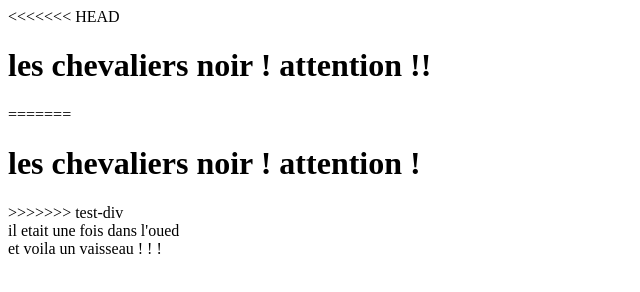
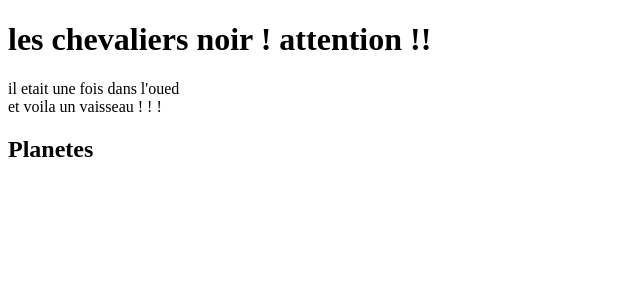
Before and after one commit to jauguet31190/formation-git-mastering-discover-github, a plain HTML site: page index.html in a window 1280 px wide. Shown: the whole page, without its empty margins (0-640 px from the left). Drawn offline with Linux system fonts and the light colour scheme.

Commit message:
feat:head 2 added

```diff
--- a/index.html
+++ b/index.html
@@ -7,12 +7,11 @@
     <title>Document</title>
 </head>
 <body>
-<<<<<<< HEAD
     <h1>les chevaliers noir ! attention !!</h1>
-=======
-    <h1>les chevaliers noir ! attention ! </h1>
->>>>>>> test-div
 <div>il etait une fois dans l'oued</div>
 <div>et voila un vaisseau ! ! ! </div>
+<div>
+    <h2>Planetes</h2>
+</div>
 </body>
 </html>
```
